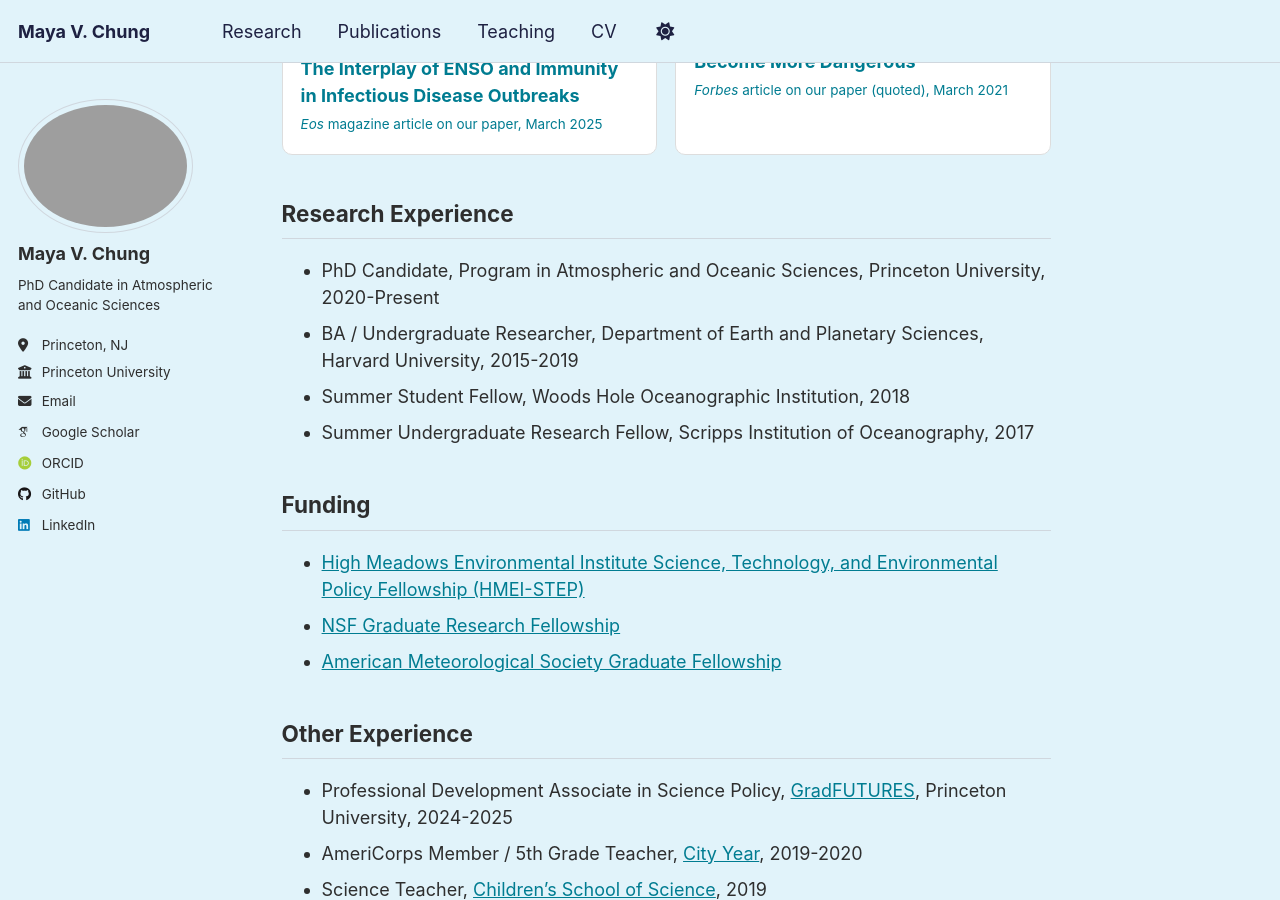
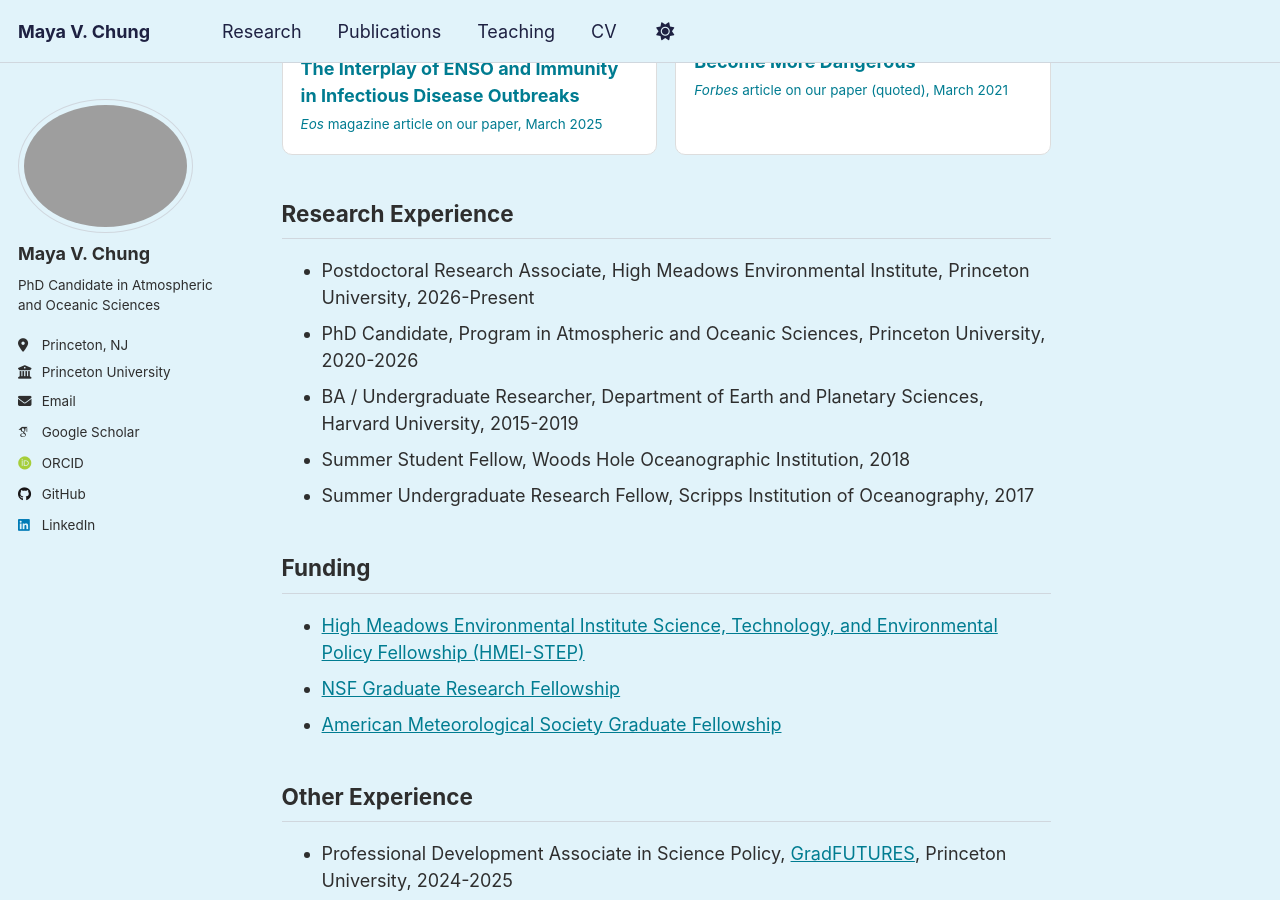
Before and after one commit to mayavchung/mayavchung.github.io, a Jekyll site: the page built from _pages/about.md, in a window 1280 px wide and 900 px high, scrolled down 2388 px. Built offline with Jekyll 4.4.1, drawn with Linux system fonts in a browser that asks for light colours; some web fonts are replaced; a script that is not in the unit is left out.

Commit message:
Update research experience details in about.md

```diff
--- a/_pages/about.md
+++ b/_pages/about.md
@@ -84,7 +84,8 @@ For the latest research updates, visit my [Google Scholar](https://scholar.googl
 </div>
 
 ## Research Experience
-* PhD Candidate, Program in Atmospheric and Oceanic Sciences, Princeton University, 2020-Present
+* Postdoctoral Research Associate, High Meadows Environmental Institute, Princeton University, 2026-Present
+* PhD Candidate, Program in Atmospheric and Oceanic Sciences, Princeton University, 2020-2026
 * BA / Undergraduate Researcher, Department of Earth and Planetary Sciences, Harvard University, 2015-2019
 * Summer Student Fellow, Woods Hole Oceanographic Institution, 2018
 * Summer Undergraduate Research Fellow, Scripps Institution of Oceanography, 2017
```
